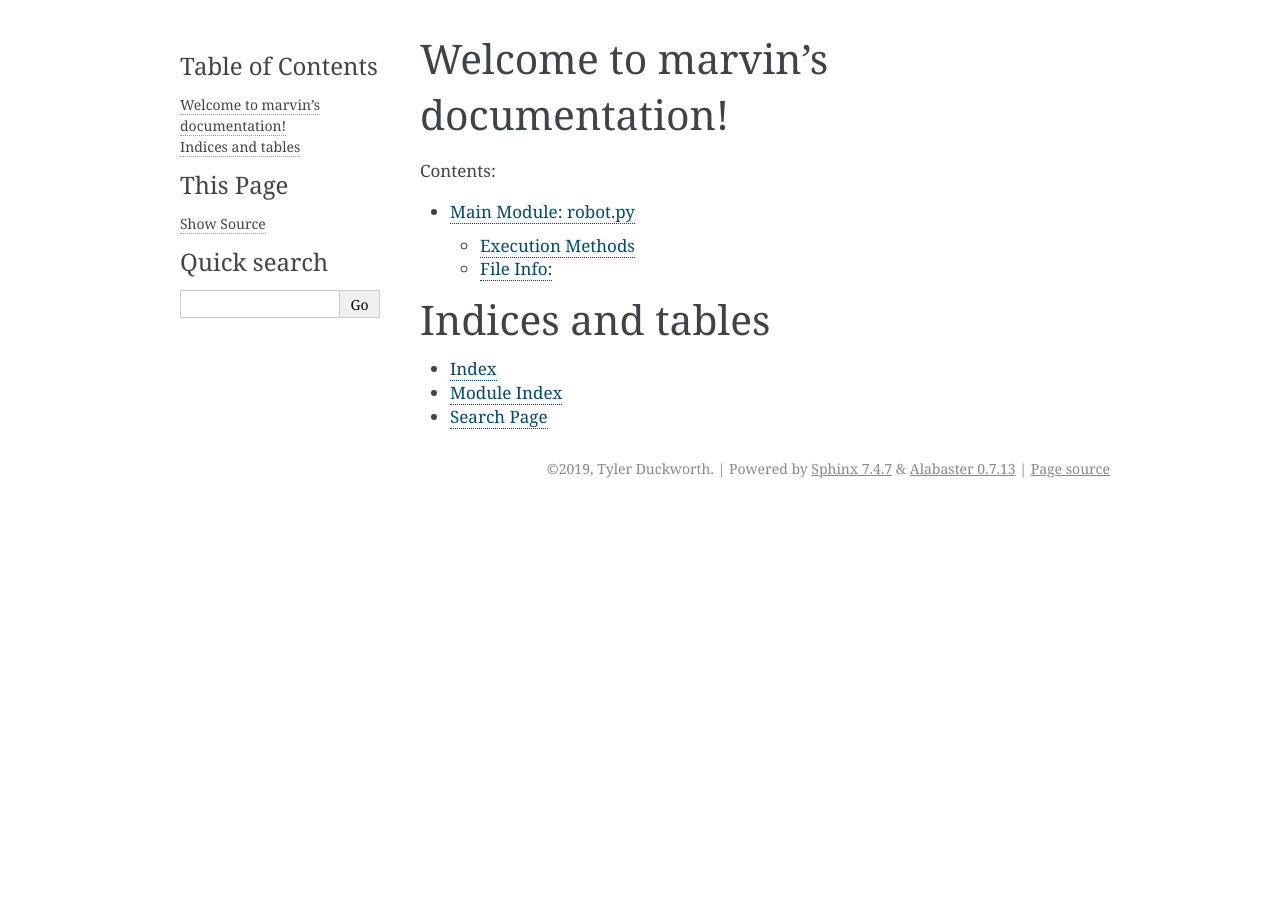
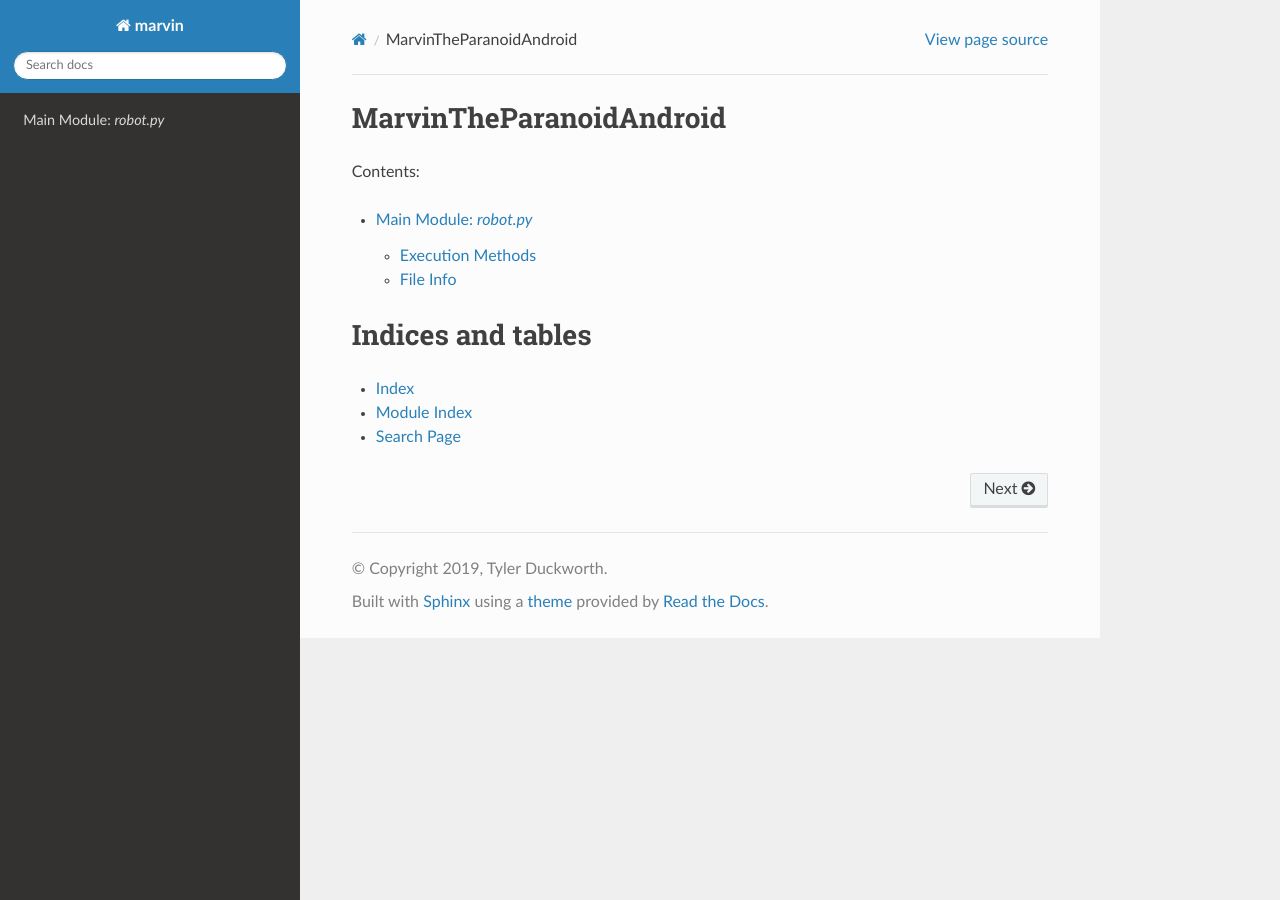
Before and after one commit to gryphoncommand/MarvinTheParanoidAndroid, a Sphinx documentation site: the page built from docs/source/index.rst, in a window 1280 px wide. Built offline with Sphinx 7.4.7 and the Read the Docs theme 2.0.0, drawn with Linux system fonts in a browser that asks for light colours.

Commit message:
changed theme

```diff
--- a/docs/source/conf.py
+++ b/docs/source/conf.py
@@ -77,7 +77,7 @@ pygments_style = None
 # The theme to use for HTML and HTML Help pages.  See the documentation for
 # a list of builtin themes.
 #
-html_theme = 'alabaster'
+html_theme = 'sphinx_rtd_theme'
 
 # Theme options are theme-specific and customize the look and feel of a theme
 # further.  For a list of options available for each theme, see the
--- a/docs/source/index.rst
+++ b/docs/source/index.rst
@@ -3,8 +3,8 @@
    You can adapt this file completely to your liking, but it should at least
    contain the root `toctree` directive.
 
-Welcome to marvin's documentation!
-==================================
+MarvinTheParanoidAndroid
+========================
 
 Contents:
 
--- a/docs/source/robot.rst
+++ b/docs/source/robot.rst
@@ -1,5 +1,5 @@
-Main Module: robot.py
-=====================
+Main Module: *robot.py*
+=======================
 
 This file is the nexus of our project. It is interconnected to everything
 in the project and serves as our main executable file.
@@ -26,7 +26,7 @@ Params Options:
 
 ---------------------
 
-File Info:
+File Info
 ----------
 .. automodule:: robot
     :members:
```
Also changed, not shown: 12 other files.
